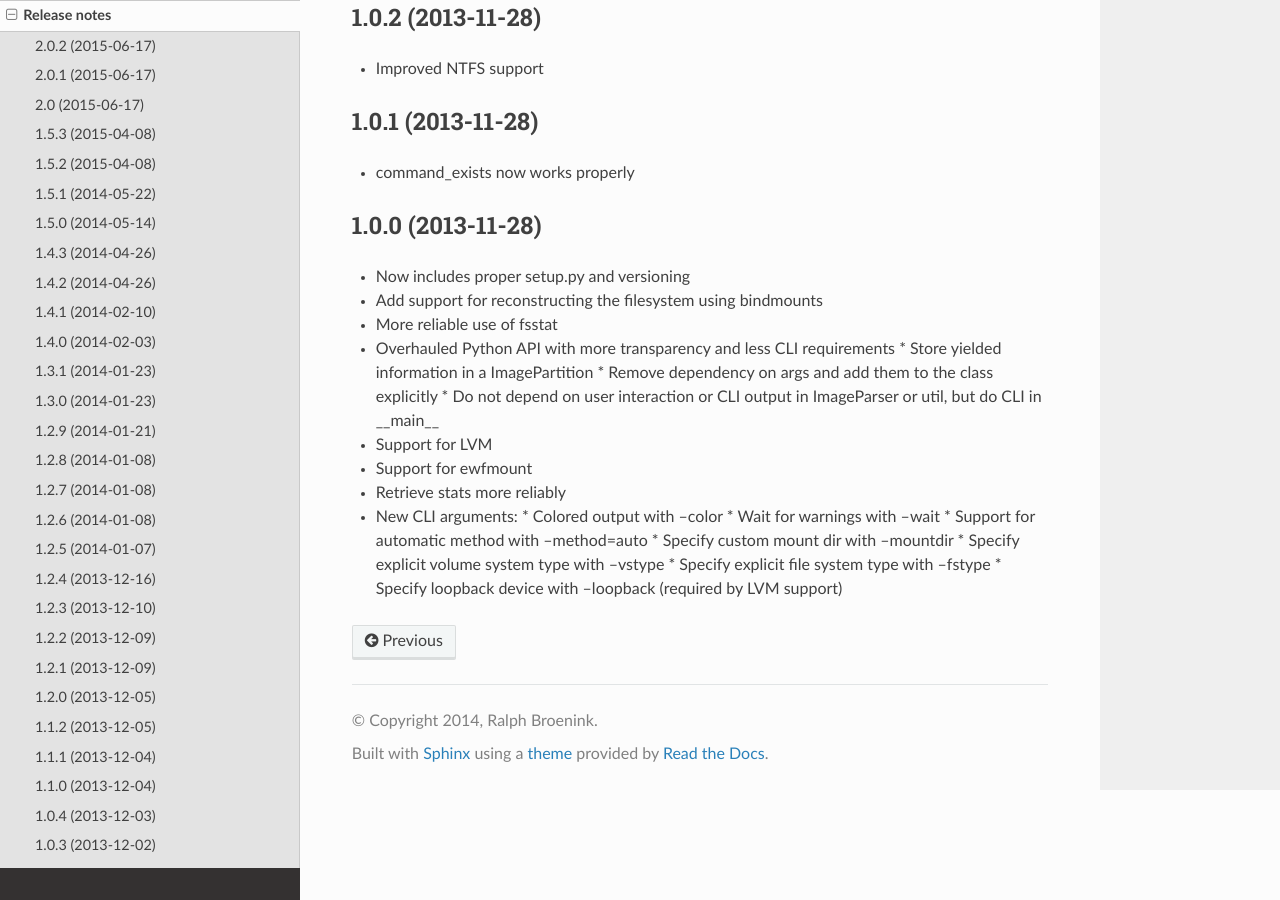
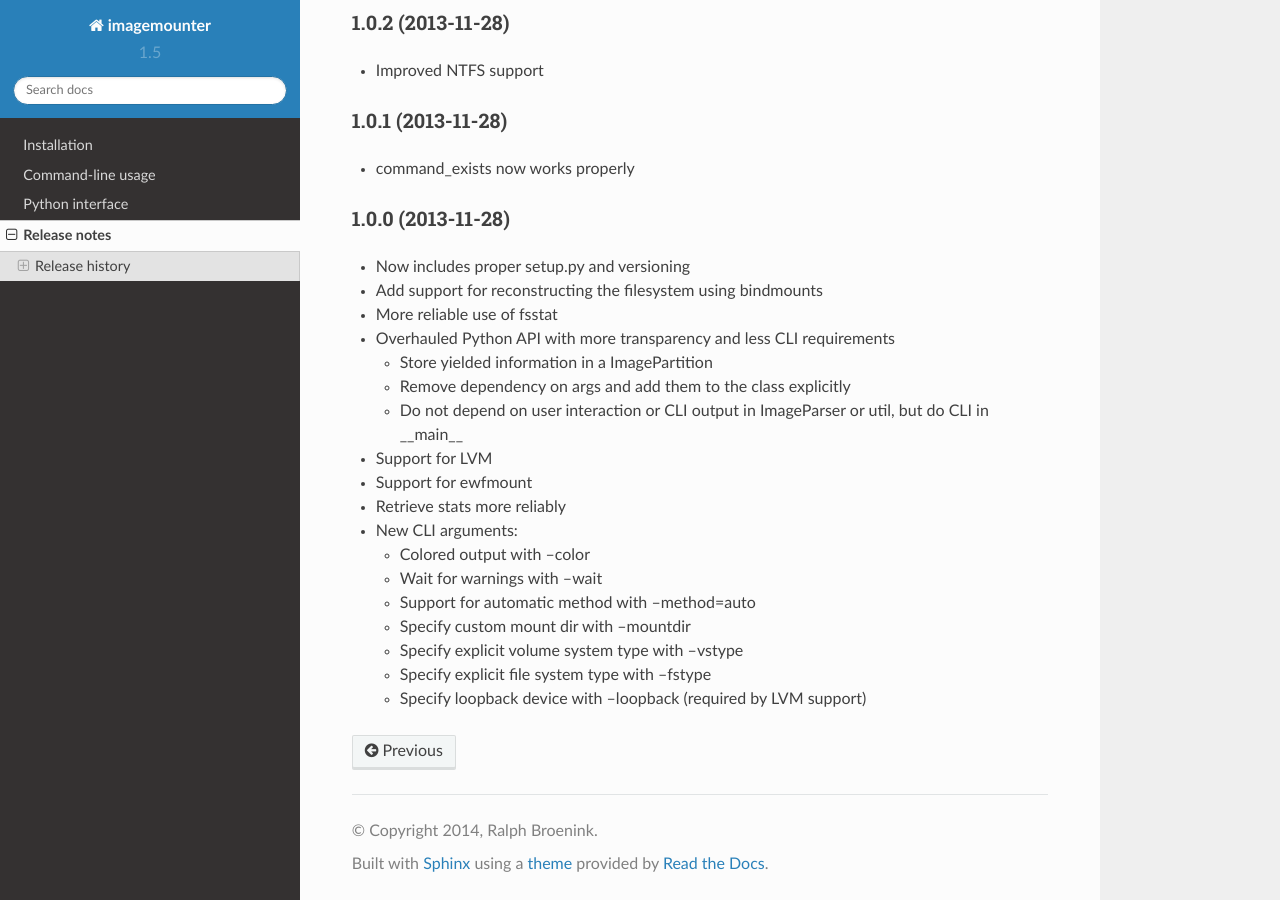
Before and after one commit to ralphje/imagemounter, a Sphinx documentation site: the page built from docs/changelog.rst, in a window 1280 px wide and 900 px high, scrolled down 4345 px. Built offline with Sphinx 7.4.7 and the Read the Docs theme 2.0.0, drawn with Linux system fonts in a browser that asks for light colours; some of the changed lines change nothing that is shown; some of the changed text lies outside the part shown.

Commit message:
Fix some formatting issues with the changelog

```diff
--- a/docs/changelog.rst
+++ b/docs/changelog.rst
@@ -1,5 +1,10 @@
 Release notes
 =============
+
+We try to reduce backwards compatibility breakage only to major version releases, i.e. X.0.0. Minor releases (1.X.0) may include new features, whereas patch releases (1.0.X) will generally be used to fix bugs. Not all versions have followed these simple rules to date (and sometimes new features may creep up in patch releases), but we try to adhere them as much as possible :).
+
+Release history
+~~~~~~~~~~~~~~~
 
 2.0.2 (2015-06-17)
 ------------------
@@ -10,8 +15,8 @@
 ------------------
 * Changed the default ``fsfallback`` to ``unknown``, instead of ``none``.
 
-2.0 (2015-06-17)
-----------------
+2.0.0 (2015-06-17)
+------------------
 * Introduce support for XFS, ISO, JFFS2, FAT, SquashFS, CramFS, VMFS, UDF and Minix (cheers martinvw!)
 * Add ability to read the disk GUID using disktype, and read the filesystem magic for better detection of filesystems (cheers martinvw!)
 * Add support for 'mounting' directories and compressed files using avfs (cheers martinvw!)
@@ -175,13 +180,16 @@
 * Add support for reconstructing the filesystem using bindmounts
 * More reliable use of fsstat
 * Overhauled Python API with more transparency and less CLI requirements
+
   * Store yielded information in a ImagePartition
   * Remove dependency on args and add them to the class explicitly
   * Do not depend on user interaction or CLI output in ImageParser or util, but do CLI in __main__
+
 * Support for LVM
 * Support for ewfmount
 * Retrieve stats more reliably
 * New CLI arguments:
+
   * Colored output with --color
   * Wait for warnings with --wait
   * Support for automatic method with --method=auto
```
